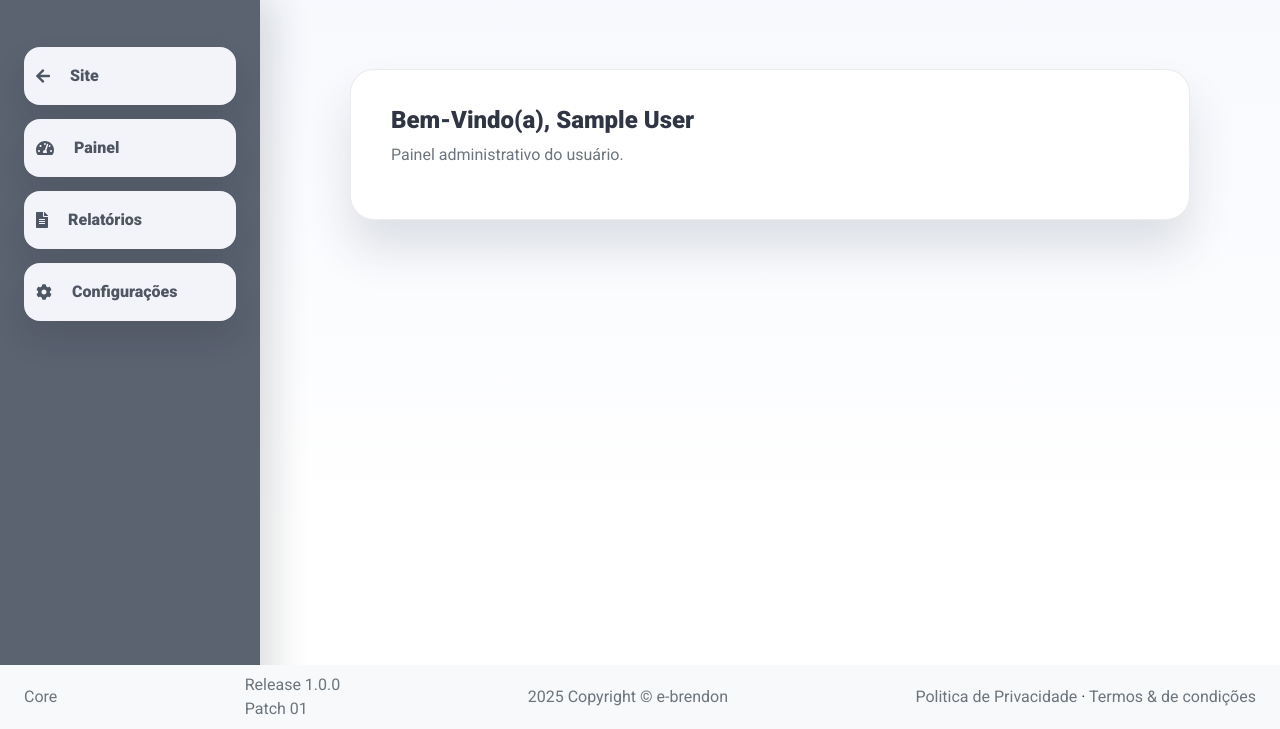
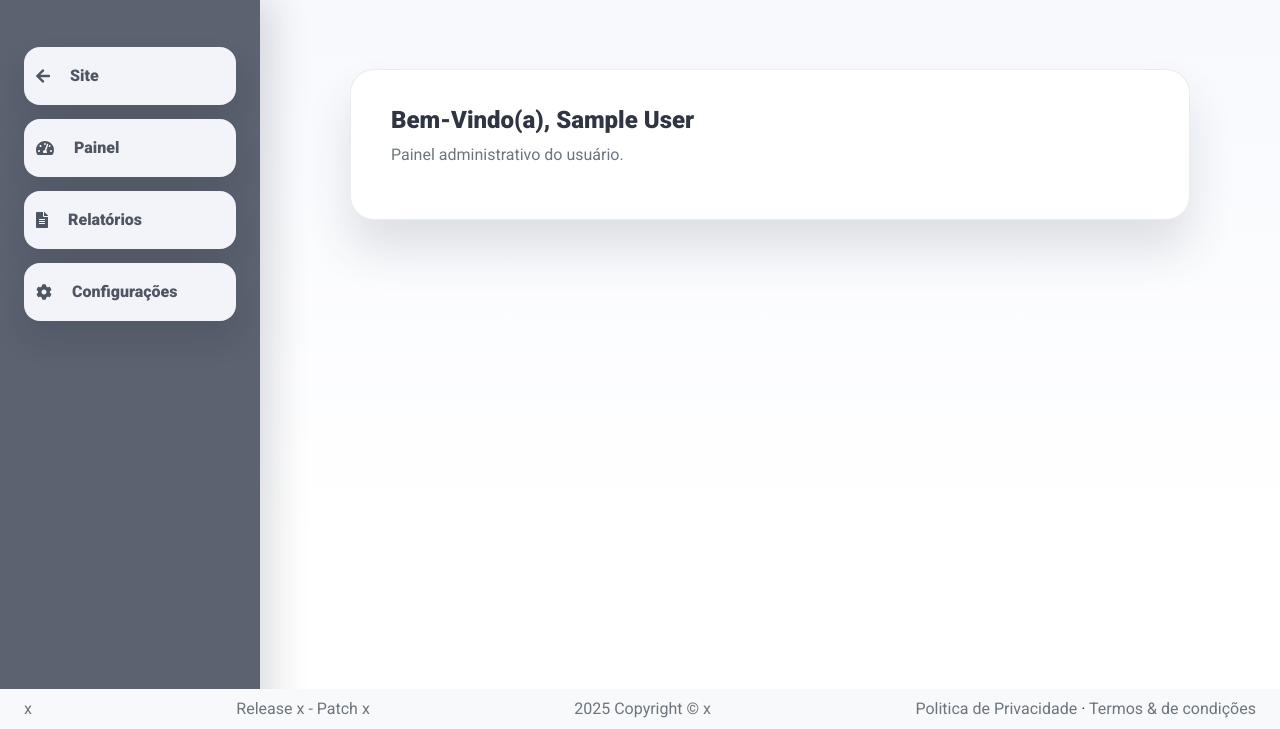
Before and after one commit to e-brendon/corporate_system, a Django app: page /config/ in a window 1280 px wide. Shown: the part 71-800 px from the top of the page. Run offline with Django 4.2, Linux system fonts and the light colour scheme; the visitor is signed in with stand-in values (Sample User, id 1); parts of the project's set-up code (start-up, migrations or seed data) failed here and were passed over.

Commit message:
ajustes de interface

```diff
--- a/apps/base/templates/base_dashboard.html
+++ b/apps/base/templates/base_dashboard.html
@@ -107,12 +107,12 @@
         <div class="container-fluid px-4 mt-auto">
             <div class="d-flex align-items-center justify-content-between">
                 <div class="text-muted">
-                    <a>Core</a>
+                    <a> {{ core }} </a>
                 </div>
                 <div class="text-muted">
-                    <a>Release 1.0.0 <br> Patch 01</a>
+                    <a>Release {{release}} - Patch {{patch}}</a>
                 </div>
-                <a class="text-muted">2025 Copyright &copy; e-brendon</a>
+                <a class="text-muted">2025 Copyright &copy; {{ app_name }}</a>
                 <div>
                     <a class="text-muted" href="#">Politica de Privacidade</a>
                     &middot;
--- a/core/context_processors.py
+++ b/core/context_processors.py
@@ -11,5 +11,9 @@ def context_social(request):
     return {
         'social': 'Exibir este contexto em qualquer lugar!',
         'can_manage_users': can_manage_users,
-        'app_name': os.getenv('APP_NAME', 'e-brendon'),
+        'app_name': os.getenv('APP_NAME', 'x'),
+        'author': os.getenv('AUTHOR', 'x'),
+        'release': os.getenv('RELEASE', 'x'),
+        'patch': os.getenv('PATCH', 'x'),
+        'core': os.getenv('CORE', 'x'),
     }
```
